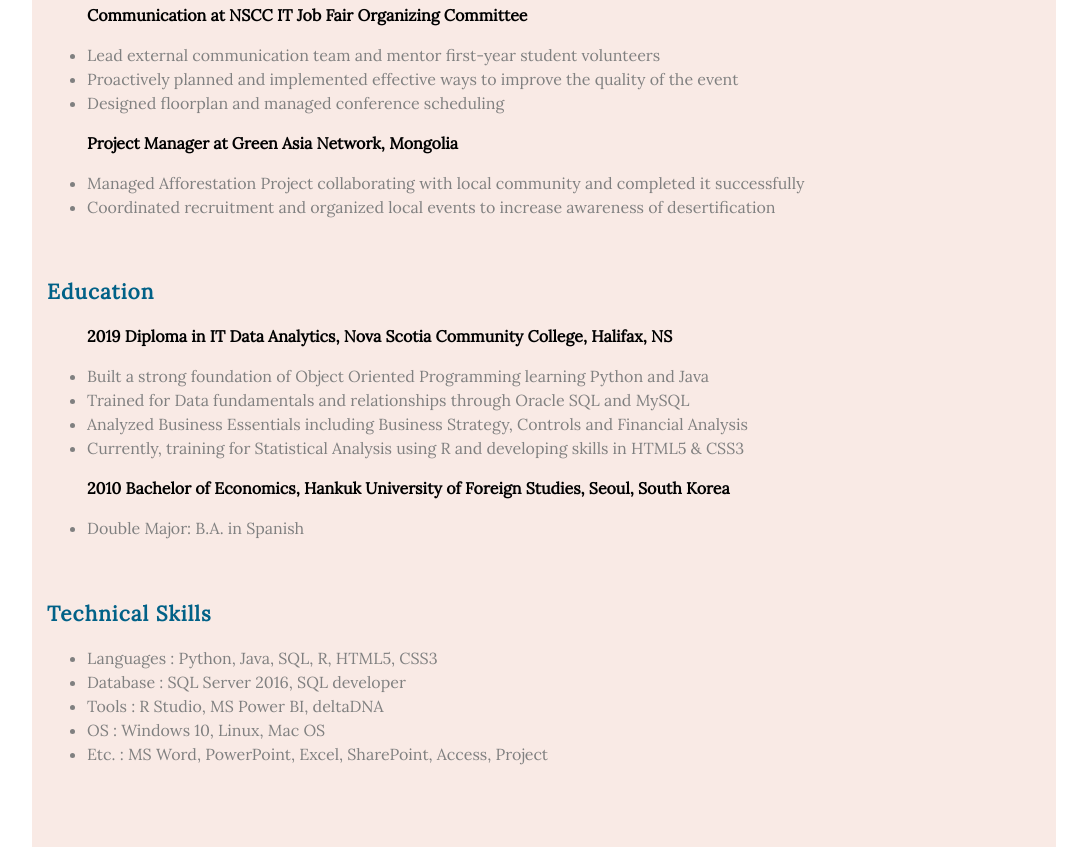
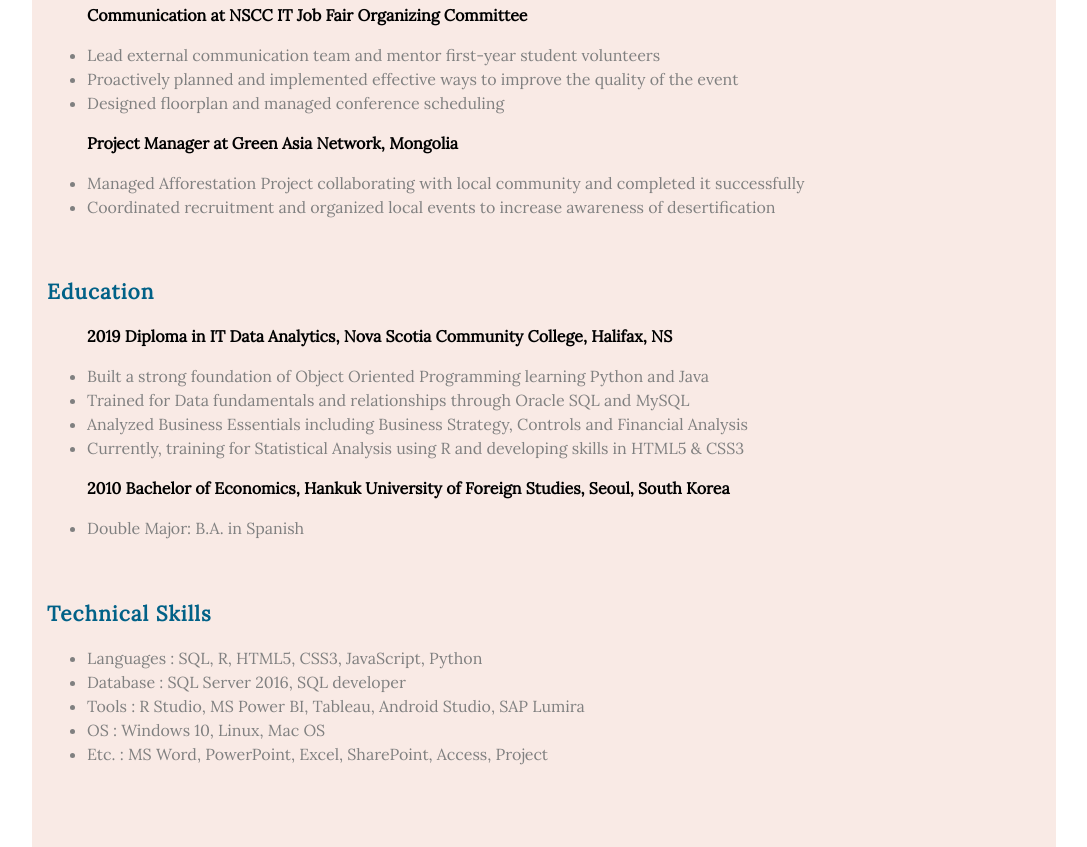
Before and after one commit to jkimbanalyst/jkimbanalyst.github.io, a plain HTML site: page resume.html in a window 1280 px wide. Shown: the part 1045-1892 px from the top of the page, without its empty margins (96-1183 px from the left). Drawn offline with Linux system fonts and the light colour scheme.

Commit message:
Update resume.html

```diff
--- a/resume.html
+++ b/resume.html
@@ -72,9 +72,9 @@
 		 <br />
 		<h2> Technical Skills </h2>
 		 <ul>
-			<li> Languages : Python, Java, SQL, R, HTML5, CSS3 </li>
+			<li> Languages : SQL, R, HTML5, CSS3, JavaScript, Python </li>
 			<li> Database  : SQL Server 2016, SQL developer </li>
-			<li> Tools     : R Studio, MS Power BI, deltaDNA </li>
+			<li> Tools     : R Studio, MS Power BI, Tableau, Android Studio, SAP Lumira </li>
 			<li> OS        : Windows 10, Linux, Mac OS </li>
 			<li> Etc.      : MS Word, PowerPoint, Excel, SharePoint, Access, Project </li>
 		 </ul>
```
